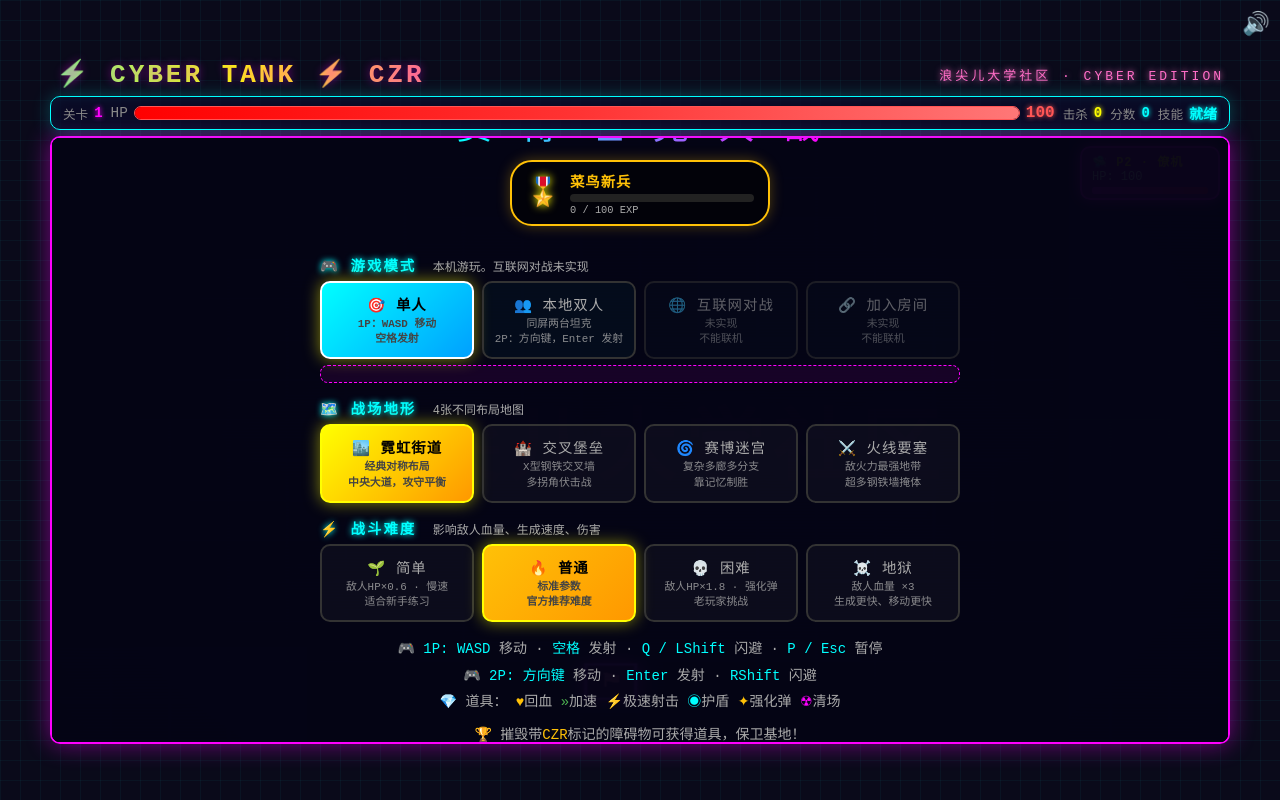
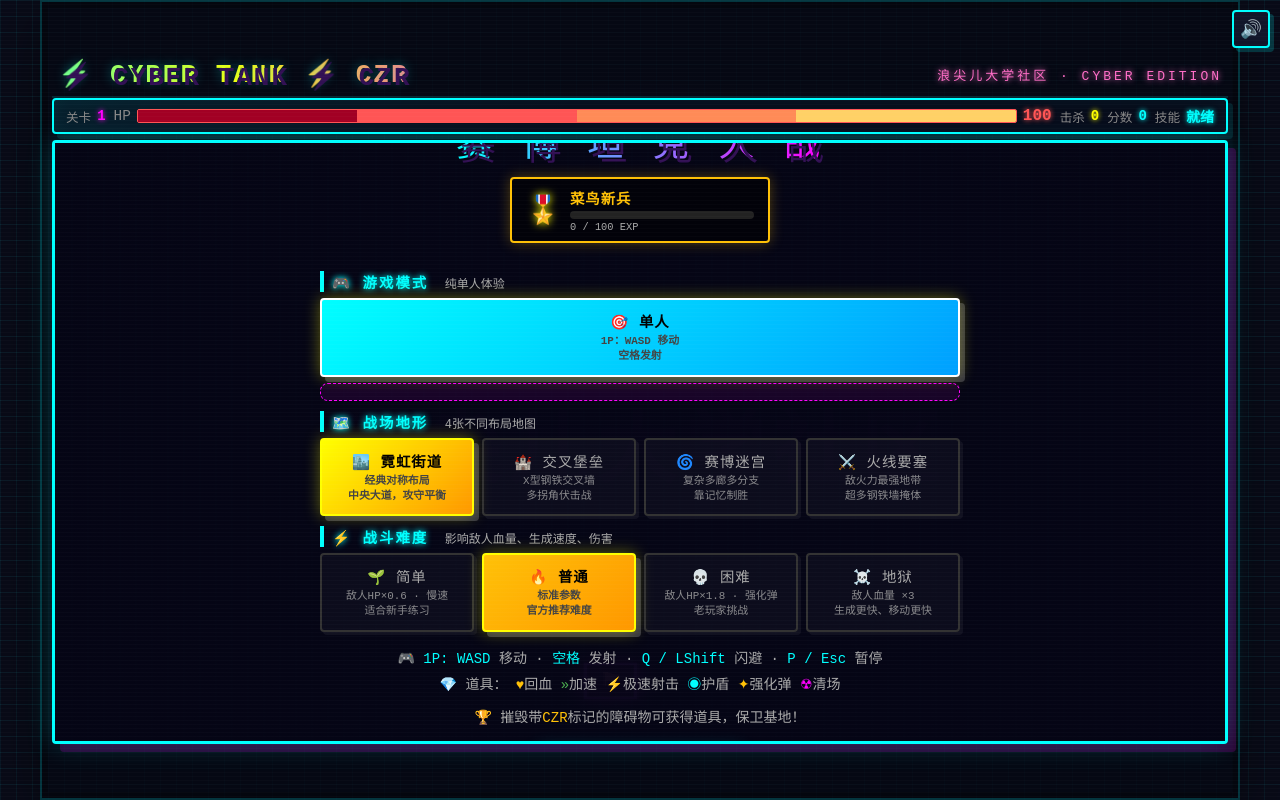
Before and after one commit to sutranixm-svg/resume, a plain HTML site: page tank-battle.html in a window 1280 px wide. Drawn offline with Linux system fonts and the light colour scheme; animation ran at ten frames a second.

Commit message:
feat: optimize tank battle for single player
Co-authored-by: copilot-swe-agent[bot] <198982749+Copilot@users.noreply.github.com>

```diff
--- a/config.json
+++ b/config.json
@@ -275,8 +275,8 @@
   "game": {
     "badge": "Cyber · Pixel",
     "title": "赛博坦克大战",
-    "description": "欢迎来到我的数字作品集隐藏关卡。由我参与开发的纯前端 HTML 游戏，可以单人或同屏双人，选四张地图和四档难度。互联网对战未实现。",
-    "tags": ["4张地图", "4档难度", "本地双人", "互联网对战未实现"],
+    "description": "欢迎来到我的数字作品集隐藏关卡。由我参与开发的纯前端 HTML 单人游戏，可选四张地图和四档难度。",
+    "tags": ["4张地图", "4档难度", "纯单人模式", "像素界面"],
     "button": "进入游戏",
     "src": "tank-battle.html"
   },
--- a/tank-battle.html
+++ b/tank-battle.html
@@ -284,7 +284,104 @@
 
   #audio-toggle {
     position: absolute; top: 10px; right: 10px; z-index: 200;
-    background: none; border: none; font-size: 1.4rem; cursor: pointer;
+    width: 38px; height: 38px;
+    background: #11162a; border: 2px solid #0ff;
+    border-radius: 4px; font-size: 1.1rem; cursor: pointer;
+    box-shadow: 4px 4px 0 rgba(0,255,255,0.18);
+  }
+
+  /* PixelLab-style single-player presentation */
+  body {
+    background-color: #090b18;
+    background-image:
+      linear-gradient(rgba(0,255,255,0.055) 1px, transparent 1px),
+      linear-gradient(90deg, rgba(0,255,255,0.055) 1px, transparent 1px),
+      radial-gradient(circle at 50% 45%, rgba(124,77,255,0.10), transparent 42%);
+    background-size: 16px 16px, 16px 16px, 100% 100%;
+  }
+  body::after {
+    content: "";
+    position: fixed; inset: 0; pointer-events: none; z-index: 300;
+    background: repeating-linear-gradient(180deg, rgba(255,255,255,0.018) 0 1px, transparent 1px 4px);
+  }
+  #gameContainer {
+    border: 2px solid rgba(0,255,255,0.18);
+    background: rgba(5,7,18,0.76);
+    box-shadow: inset 0 0 0 6px rgba(0,0,0,0.24), 0 18px 60px rgba(0,0,0,0.48);
+  }
+  #titleRow {
+    border-bottom: 2px solid rgba(0,255,255,0.12);
+  }
+  #title {
+    letter-spacing: 2px;
+    text-shadow: 3px 3px 0 #321054, 0 0 12px rgba(0,255,255,0.35);
+  }
+  #hud {
+    border: 2px solid #0ff;
+    border-radius: 4px;
+    background:
+      linear-gradient(135deg, rgba(0,255,255,0.08), transparent 44%),
+      rgba(8,12,28,0.92);
+    box-shadow: 5px 5px 0 rgba(0,255,255,0.10), inset 0 0 18px rgba(0,255,255,0.05);
+  }
+  #healthBar {
+    border-radius: 2px;
+  }
+  #healthFill {
+    background: linear-gradient(90deg, #a20024 0 25%, #f55 25% 50%, #ff8b57 50% 75%, #ffd166 75%);
+  }
+  #canvasWrap {
+    border: 3px solid #0ff;
+    border-radius: 4px;
+    box-shadow: 8px 8px 0 rgba(240,0,255,0.16), 0 0 28px rgba(0,255,255,0.20);
+  }
+  canvas {
+    image-rendering: pixelated;
+    image-rendering: crisp-edges;
+  }
+  .screen {
+    background:
+      linear-gradient(rgba(5,5,21,0.92), rgba(5,5,21,0.96)),
+      repeating-linear-gradient(90deg, rgba(0,255,255,0.05) 0 2px, transparent 2px 16px);
+  }
+  .o-title {
+    text-shadow: 4px 4px 0 #321054;
+  }
+  .medal-bar {
+    border-radius: 4px;
+  }
+  .select-group {
+    gap: 10px;
+  }
+  .select-row-label {
+    border-left: 4px solid #0ff;
+    padding-left: 8px;
+  }
+  .option-card {
+    border-radius: 4px;
+    border-width: 2px;
+    box-shadow: 3px 3px 0 rgba(255,255,255,0.05);
+  }
+  .option-card:hover {
+    transform: translate(-1px, -1px);
+  }
+  .option-card.selected {
+    border-radius: 4px;
+    box-shadow: 5px 5px 0 rgba(255,255,255,0.18), 0 0 16px rgba(255,255,0,0.36);
+  }
+  .btn {
+    border: 2px solid #baffff;
+    border-radius: 4px;
+    box-shadow: 6px 6px 0 rgba(0,160,255,0.22), 0 0 18px rgba(0,255,255,0.24);
+  }
+  .btn.secondary {
+    border-color: #ff9af5;
+  }
+  .dpad-btn {
+    border-radius: 4px;
+  }
+  #fireBtn, #skillBtn {
+    border-radius: 6px;
   }
 </style>
 </head>
@@ -342,23 +439,11 @@
       <div class="select-group">
         <!-- 模式选择 -->
         <div class="select-row">
-          <div class="select-row-label">🎮 游戏模式 <span class="sub">本机游玩。互联网对战未实现</span></div>
+          <div class="select-row-label">🎮 游戏模式 <span class="sub">纯单人体验</span></div>
           <div class="option-grid" id="modeGrid">
             <div class="option-card mode selected" data-mode="solo">
               <div class="card-title">🎯 单人</div>
               <div class="card-desc">1P：WASD 移动<br>空格发射</div>
-            </div>
-            <div class="option-card mode" data-mode="local2p">
-              <div class="card-title">👥 本地双人</div>
-              <div class="card-desc">同屏两台坦克<br>2P：方向键，Enter 发射</div>
-            </div>
-            <div class="option-card mode unavailable" data-mode="host" aria-disabled="true">
-              <div class="card-title">🌐 互联网对战</div>
-              <div class="card-desc">未实现<br>不能联机</div>
-            </div>
-            <div class="option-card mode unavailable" data-mode="join" aria-disabled="true">
-              <div class="card-title">🔗 加入房间</div>
-              <div class="card-desc">未实现<br>不能联机</div>
             </div>
           </div>
           <div id="roomInfoBox" class="room-info hidden"></div>
@@ -413,7 +498,6 @@
 
       <div class="o-sub" style="margin-top:0;">
         <div>🎮 <span>1P: WASD</span> 移动 · <span>空格</span> 发射 · <span>Q / LShift</span> 闪避 · <span>P / Esc</span> 暂停</div>
-        <div>🎮 <span>2P: 方向键</span> 移动 · <span>Enter</span> 发射 · <span>RShift</span> 闪避</div>
         <div>💎 道具：
           <span class="y">♥</span>回血
           <span class="g">»</span>加速
@@ -426,15 +510,8 @@
       </div>
       <button class="btn" id="startBtn">▶ 开 始 游 戏</button>
       <div class="desktop-hint">
-        提示：Q 或 Shift 是量子闪避。互联网对战未实现，只能在这一台设备上单人或同屏双人。
+        提示：Q 或 Shift 是量子闪避。当前版本仅支持单人战斗。
       </div>
-    </div>
-
-    <!-- 2P HUD -->
-    <div id="p2Hud" class="p2-hud hidden">
-      <div class="player-label">🛸 P2 · 僚机</div>
-      <div>HP: <span id="p2HpVal">100</span></div>
-      <div class="p2-hp-bg"><div class="p2-hp-fill" id="p2HpFill" style="width:100%"></div></div>
     </div>
 
     <!-- 结算界面 -->
@@ -528,6 +605,7 @@
   // ============ Setup ============
   const canvas = document.getElementById('game');
   const ctx = canvas.getContext('2d');
+  ctx.imageSmoothingEnabled = false;
   const TILE = 40;
   const COLS = 20;
   const ROWS = 15;
@@ -1366,7 +1444,6 @@
     } else {
       state.player2 = null;
     }
-    document.getElementById('p2Hud').classList.toggle('hidden', !state.player2);
     updateSkillUI();
   }
   function makeWall(breakable, czr = false) {
@@ -1526,21 +1603,6 @@
       document.getElementById('hpVal').textContent = 'KIA';
       document.getElementById('healthFill').style.width = '0%';
     }
-    if (state.player2) {
-      document.getElementById('p2Hud').classList.remove('hidden');
-      const hp = Math.max(0, state.player2.hp);
-      document.getElementById('p2HpVal').textContent = hp;
-      document.getElementById('p2HpFill').style.width = (hp / state.player2.maxHp * 100) + '%';
-    } else {
-      if (state.mode === 'local2p' || state.mode === 'host' || state.mode === 'join') {
-        // 模式有双人要求，但p2已经阵亡，显示KIA
-        document.getElementById('p2Hud').classList.remove('hidden');
-        document.getElementById('p2HpVal').textContent = 'KIA';
-        document.getElementById('p2HpFill').style.width = '0%';
-      } else {
-        document.getElementById('p2Hud').classList.add('hidden');
-      }
-    }
     updateSkillUI();
   }
 
@@ -1844,11 +1906,7 @@
       });
     });
   }
-  bindOptionCards('modeGrid', 'data-mode', v => {
-    state.mode = v;
-    setupNetChannel();
-    updateRoomInfo();
-  });
+  state.mode = 'solo';
   bindOptionCards('mapGrid', 'data-map', v => { state.mapIndex = parseInt(v) || 0; });
   bindOptionCards('diffGrid', 'data-diff', v => { state.difficulty = v; });
 
```
